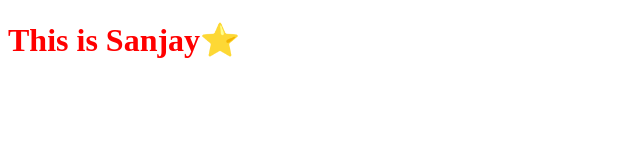
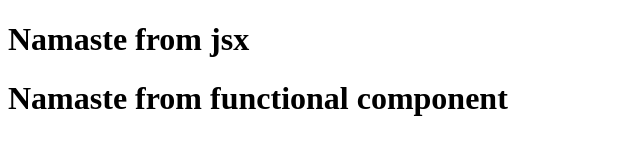
Before and after one commit to Sanjaykumarjaiswal/Namaste-React, a React app: page / in a window 1280 px wide. Shown: the whole page, without its empty margins (0-640 px from the left). Built offline with nearby package versions, Linux system fonts and the light colour scheme.

Commit message:
functional component

```diff
--- a/app.js
+++ b/app.js
@@ -1,14 +1,22 @@
 import React from "react"
 import ReactDOM from "react-dom/client"
 
-//react element
 
-const heading = React.createElement(
-    "h1",
-    {id:"heading"},
-    "This is Sanjay⭐️"
+const Title=()=>(
+    <h1 className="head">
+        Namaste from jsx
+    </h1>
 )
 
-const root = ReactDOM.createRoot(document.getElementById("root"))
+const HeadingComponent=()=>(
+    <div className="constainer">
+        <Title/>
+        <h1 className="heading">
+            Namaste from functional component
+        </h1>
+    </div>
 
-root.render(heading)
+
+)
+const root=ReactDOM.createRoot(document.getElementById("root"))
+root.render(<HeadingComponent />)
```
Also changed, not shown: index.html (+1 -1 lines).
